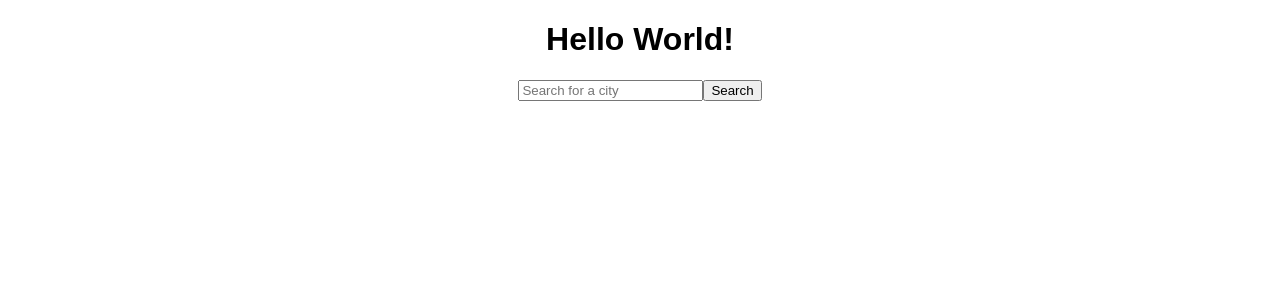
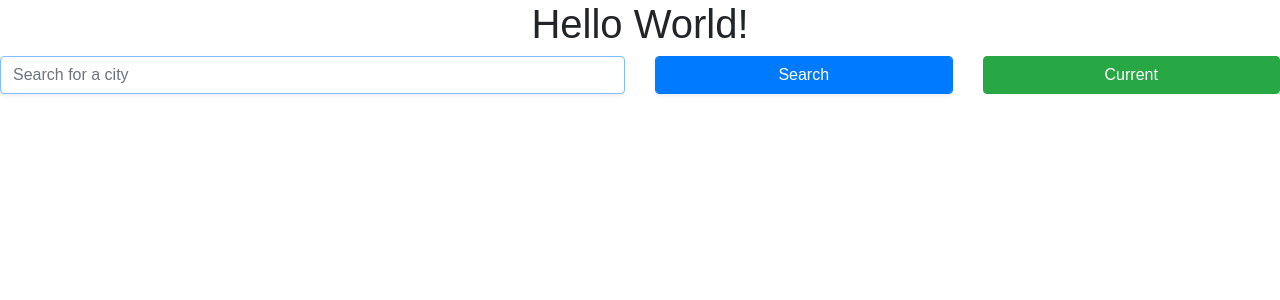
Before and after one commit to GPeBenito/weather-react, a React (Create React App) app: page / in a window 1280 px wide. Shown: the top 300 px of the page. Built offline with nearby package versions, Linux system fonts and the light colour scheme.

Commit message:
import bootstrap and install buttons

```diff
--- a/package.json
+++ b/package.json
@@ -7,6 +7,7 @@
     "@testing-library/react": "^11.2.3",
     "@testing-library/user-event": "^12.6.3",
     "axios": "^0.21.1",
+    "bootstrap": "^4.6.0",
     "react": "^17.0.1",
     "react-dom": "^17.0.1",
     "react-scripts": "4.0.1",
--- a/src/App.js
+++ b/src/App.js
@@ -1,3 +1,4 @@
+import 'bootstrap/dist/css/bootstrap.min.css';
 import"./styles.css";
 import WeatherApp from "./WeatherApp";
 import './App.css';
--- a/src/WeatherApp.js
+++ b/src/WeatherApp.js
@@ -31,13 +31,33 @@ export default function WeatherApp(props) {
     setCity(event.target.value);
   }
   let form = (
-    <form onSubmit={handleSubmit}>
+    <form class="search-form mb-3" id="search-form" onSubmit={handleSubmit}>
+      <div class="row">
+          <div class="col-6">
+
+
       <input
         type="search"
         placeholder="Search for a city"
+        autofocus="on"
+        autoComplete="off"
+        id="city-input"
+        class="form-control shadow-sm"
         onChange={updateCity}
       />
-      <input type="submit" value="Search" />
+      </div>
+      <div class="col-3">
+      <input type="submit" value="Search"
+      class="form-control btn btn-primary shadow-sm"
+      id="special-button" />
+      </div>
+      <div class="col-3">
+          <button class="btn btn-success w-100" id="current-location-button">
+              Current
+          </button>
+      </div>
+      </div>
+
     </form>
   );
   if (loaded) {
--- a/src/index.js
+++ b/src/index.js
@@ -1,5 +1,7 @@
 import React from 'react';
 import ReactDOM from 'react-dom';
+import 'bootstrap/dist/css/bootstrap.min.css';
+
 import './index.css';
 import App from './App';
 import reportWebVitals from './reportWebVitals';
@@ -13,5 +15,5 @@ ReactDOM.render(
 
 // If you want to start measuring performance in your app, pass a function
 // to log results (for example: reportWebVitals(console.log))
-// or send to an analytics endpoint. Learn more: https://bit.ly/CRA-vitals
+// or send to an analytics endpoint. Learn more: https://bit.ly/nCRA-vitals
 reportWebVitals();
```
Also changed, not shown: 2 other files (tests, documents, lock files or other folders).
